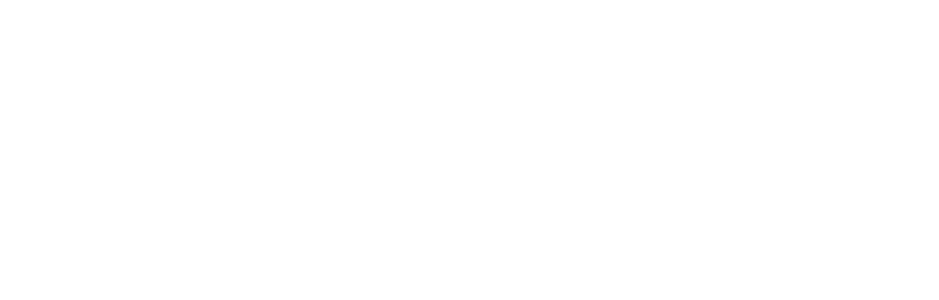
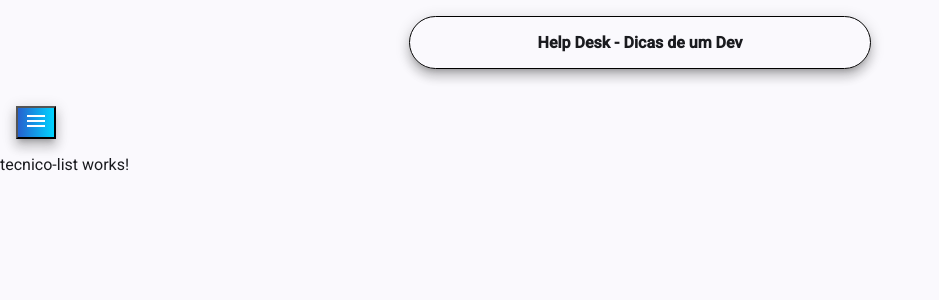
Before and after one commit to DionatanLeao/helpdesk-front, an Angular app: page /tecnicos in a window 1280 px wide. Before the commit this address led to /. Shown: the top 300 px of the page, without its empty margins (0-939 px from the left). Built offline with nearby package versions, Linux system fonts and the light colour scheme.

Commit message:
feat: Creating TECNICO-LIST Component

```diff
--- a/src/app/app.routes.ts
+++ b/src/app/app.routes.ts
@@ -1,6 +1,7 @@
 import { Routes } from '@angular/router';
 import { NavComponent } from './components/nav/nav.component';
 import { HomeComponent } from './components/home/home.component';
+import { TecnicoListComponent } from './components/tecnico/tecnico-list/tecnico-list.component';
 
 export const routes: Routes = [
     {
@@ -8,7 +9,8 @@
         component: NavComponent,
         children: [
             { path: 'home', component: HomeComponent },
-            { path: '', redirectTo: 'home', pathMatch: 'full'}
+            { path: '', redirectTo: 'home', pathMatch: 'full'},
+            { path: 'tecnicos', component: TecnicoListComponent }
         ]
     }
 ];
--- a/src/app/components/nav/nav.component.html
+++ b/src/app/components/nav/nav.component.html
@@ -6,7 +6,7 @@
         <mat-icon>home</mat-icon>
         <span>Home</span>
       </a>
-      <a mat-list-item routerLink="/" class="nav-item">
+      <a mat-list-item routerLink="tecnicos" class="nav-item">
         <mat-icon>account_circle</mat-icon>
         <span>Técnicos</span>
       </a>
--- /dev/null
+++ b/src/app/components/tecnico/tecnico-list/tecnico-list.component.html
@@ -0,0 +1 @@
+<p>tecnico-list works!</p>
```
Also changed, not shown: src/app/components/tecnico/tecnico-list/tecnico-list.component.ts (added, +11 -0 lines), src/app/components/tecnico/tecnico-list/tecnico-list.component.css (added).
